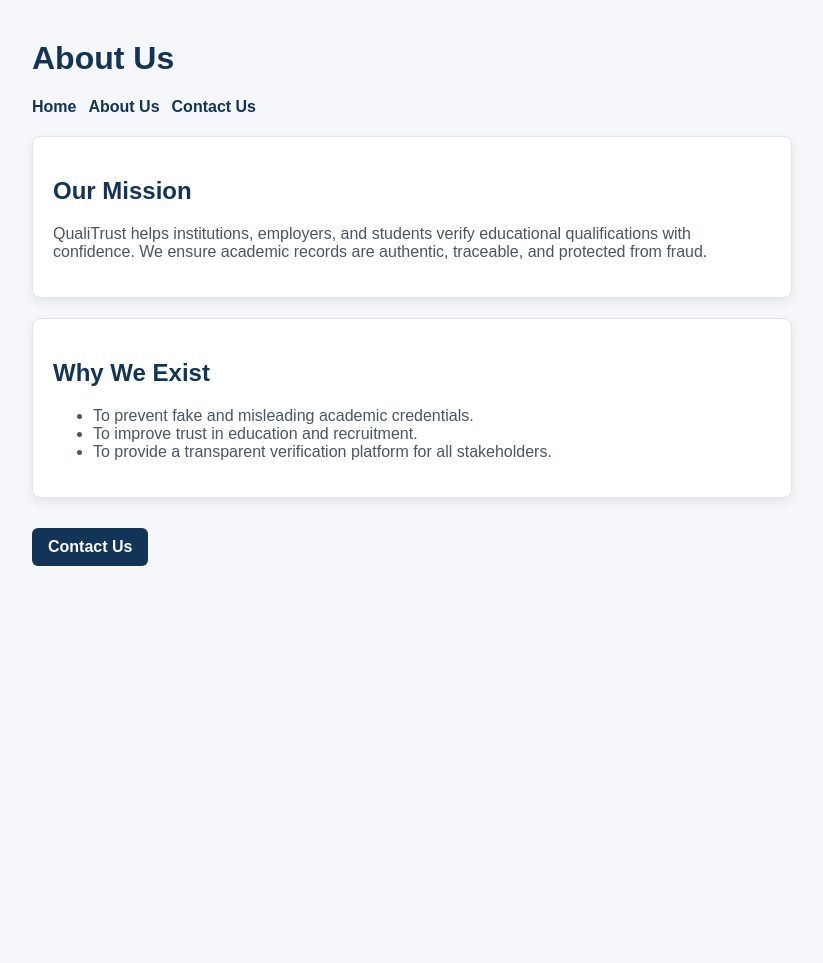
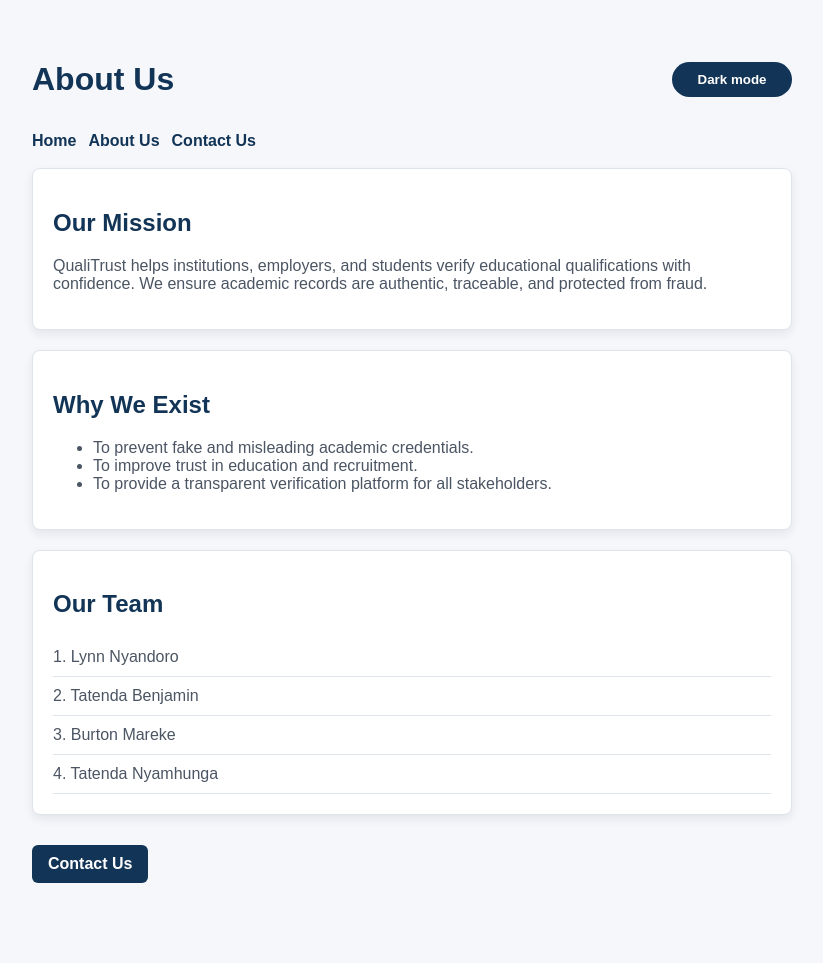
Before and after one commit to tatlegend/qualitrust, a Flask app: page /about in a window 1280 px wide. Shown: the whole page, without its empty margins (228-1051 px from the left). Before the commit the page ends 566 px from the top, so only its background shows below. Run offline with Flask 3, Linux system fonts and the light colour scheme.

Commit message:
Group Members name addition to the About Us page

```diff
--- a/app/templates/about.html
+++ b/app/templates/about.html
@@ -10,10 +10,26 @@
       --text-color: #1f2937;
       --muted-text: #4b5563;
       --heading-color: #123456;
+      --input-bg: #ffffff;
+      --input-border: #d1d5db;
       --button-bg: #123456;
       --button-text: #ffffff;
       --panel-border: #dfe3ea;
       --shadow: rgba(17, 24, 39, 0.08);
+    }
+
+    body.dark-theme {
+      --bg-color: #111827;
+      --panel-bg: #1f2937;
+      --text-color: #f3f4f6;
+      --muted-text: #d1d5db;
+      --heading-color: #8ec5ff;
+      --input-bg: #111827;
+      --input-border: #374151;
+      --button-bg: #60a5fa;
+      --button-text: #0f172a;
+      --panel-border: #374151;
+      --shadow: rgba(15, 23, 42, 0.4);
     }
 
     * { box-sizing: border-box; }
@@ -25,22 +41,42 @@
       padding: 0 20px 40px;
       background: var(--bg-color);
       color: var(--text-color);
+      transition: background 0.2s ease, color 0.2s ease;
     }
 
     h1, h2 { color: var(--heading-color); }
     p, li { color: var(--muted-text); }
 
+    .topbar {
+      display: flex;
+      justify-content: space-between;
+      align-items: center;
+      gap: 12px;
+      margin-bottom: 12px;
+    }
+
     .site-nav {
       display: flex;
       gap: 12px;
       flex-wrap: wrap;
-      margin: 14px 0 20px;
+      margin: 12px 0 18px;
     }
 
     .site-nav a {
       color: var(--heading-color);
       text-decoration: none;
       font-weight: bold;
+    }
+
+    .theme-toggle {
+      background: var(--button-bg);
+      color: var(--button-text);
+      border: none;
+      border-radius: 999px;
+      padding: 10px 16px;
+      cursor: pointer;
+      font-weight: bold;
+      min-width: 120px;
     }
 
     .panel {
@@ -50,6 +86,17 @@
       background: var(--panel-bg);
       box-shadow: 0 4px 10px var(--shadow);
       margin-bottom: 20px;
+    }
+
+    .team-list {
+      list-style: none;
+      padding: 0;
+      margin: 14px 0 0;
+    }
+
+    .team-list li {
+      padding: 10px 0;
+      border-bottom: 1px solid var(--panel-border);
     }
 
     .button-link {
@@ -65,7 +112,10 @@
   </style>
 </head>
 <body>
-  <h1>About Us</h1>
+  <div class="topbar">
+    <h1>About Us</h1>
+    <button id="themeToggle" class="theme-toggle" type="button" aria-label="Toggle light and dark theme">Dark mode</button>
+  </div>
   <nav class="site-nav" aria-label="Main navigation">
     <a href="/">Home</a>
     <a href="/about">About Us</a>
@@ -86,6 +136,40 @@
     </ul>
   </div>
 
+  <div class="panel">
+    <h2>Our Team</h2>
+    <ul class="team-list">
+      <li>1. Lynn Nyandoro</li>
+      <li>2. Tatenda Benjamin</li>
+      <li>3. Burton Mareke</li>
+      <li>4. Tatenda Nyamhunga</li>
+    </ul>
+  </div>
+
   <a class="button-link" href="/contact">Contact Us</a>
+
+  <script>
+    const themeToggle = document.getElementById('themeToggle');
+
+    function applyTheme(theme) {
+      const darkMode = theme === 'dark';
+      document.body.classList.toggle('dark-theme', darkMode);
+      themeToggle.textContent = darkMode ? 'Light mode' : 'Dark mode';
+      localStorage.setItem('theme', theme);
+    }
+
+    function initializeTheme() {
+      const savedTheme = localStorage.getItem('theme');
+      const prefersDark = window.matchMedia('(prefers-color-scheme: dark)').matches;
+      applyTheme(savedTheme || (prefersDark ? 'dark' : 'light'));
+    }
+
+    themeToggle.addEventListener('click', () => {
+      const nextTheme = document.body.classList.contains('dark-theme') ? 'light' : 'dark';
+      applyTheme(nextTheme);
+    });
+
+    initializeTheme();
+  </script>
 </body>
 </html>
```
Also changed, not shown: app/templates/contact.html (+61 -2 lines).
